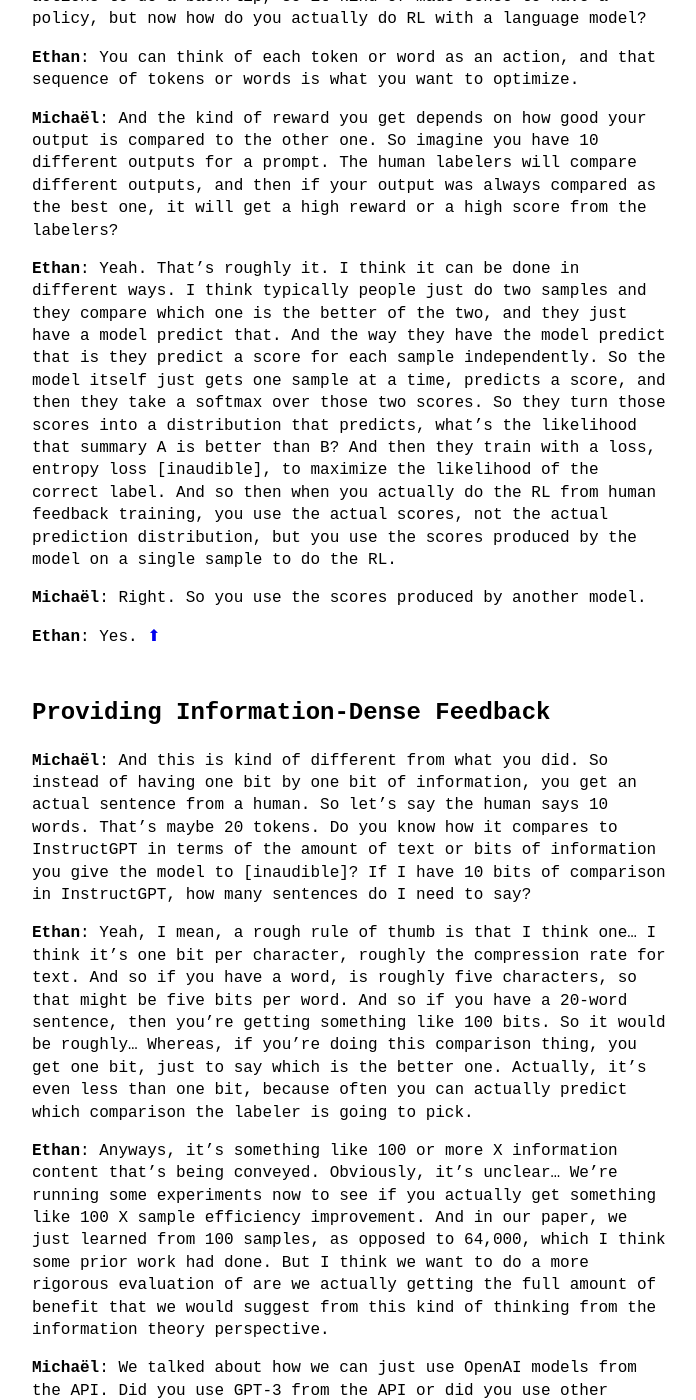
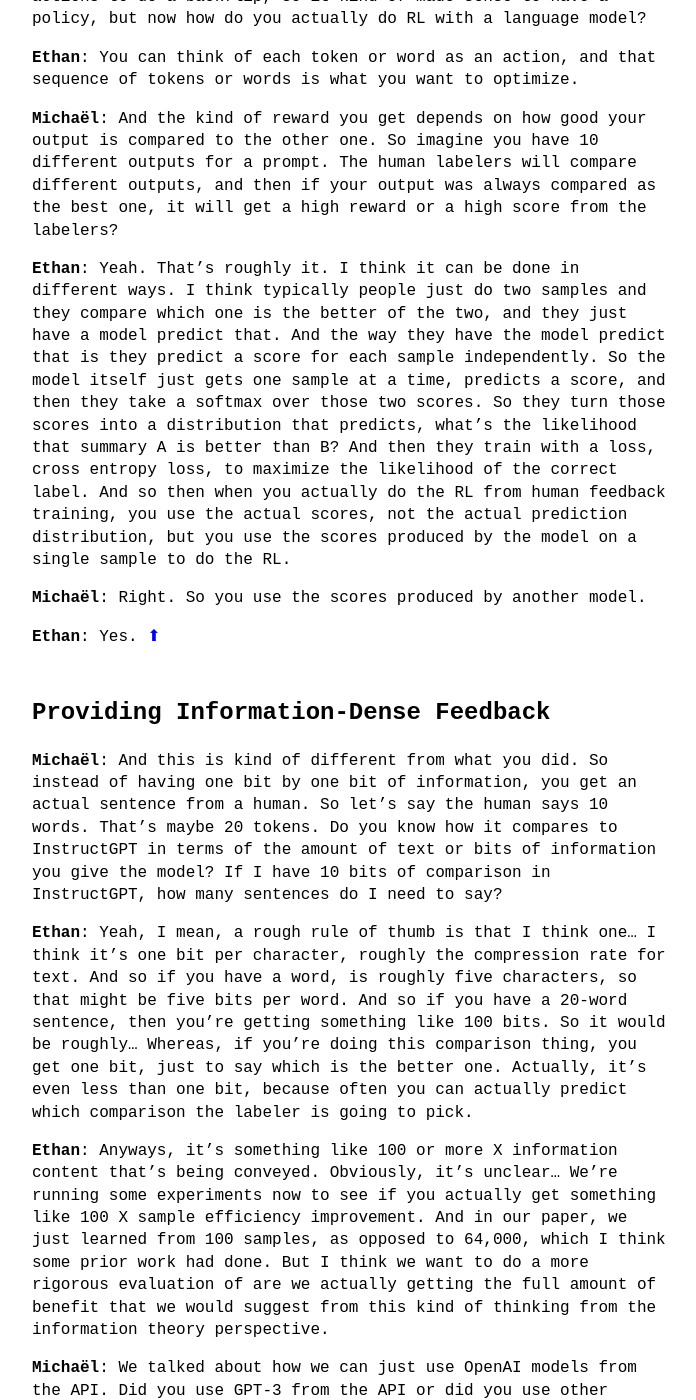
Before and after one commit to theinsideview/theinsideview.github.io, a Jekyll site: the page built from _posts/2022-08-22-perez.md, in a window 1280 px wide and 1400 px high, scrolled down 22817 px. Shown: the whole window, without its empty margins (288-984 px from the left). Built offline with Jekyll 4.4.1, drawn with Linux system fonts in a browser that asks for light colours; some of the changed text lies outside the part shown.

Commit message:
Update 2022-08-22-perez.md

```diff
--- a/_posts/2022-08-22-perez.md
+++ b/_posts/2022-08-22-perez.md
@@ -148,7 +148,7 @@
 
 **Michaël**: So what are some things you'll be particularly interested in seeing? Are there any things you expect to see, that you want to see?
 
-**Ethan**: Yeah. I think, one, I am interested in these demonstrations of scarier forms of misalignment. I think they haven't been well demonstrated, definitely not in language models. So for example, I'd be very excited to see a submission on honeypots, the example that I was giving, where you have a bunch of power-seeking multiple choice questions and you see "does the model actually try to gain power, gain compute, influence people?". Because those are all instrumental objectives that would be useful to whatever arbitrary goal the model might have if it's not language modeling. And we might very well start seeing it risking it [inaudible], and that would be a really huge result because then we could actually have something concrete to show people and say like, "Hey, this is a real potential concern, and it looks it's not going in the right direction."
+**Ethan**: Yeah. I think, one, I am interested in these demonstrations of scarier forms of misalignment. I think they haven't been well demonstrated, definitely not in language models. So for example, I'd be very excited to see a submission on honeypots, the example that I was giving, where you have a bunch of power-seeking multiple choice questions and you see "does the model actually try to gain power, gain compute, influence people?". Because those are all instrumental objectives that would be useful to whatever arbitrary goal the model might have if it's not language modeling. And we might very well start seeing it risking it, and that would be a really huge result because then we could actually have something concrete to show people and say like, "Hey, this is a real potential concern, and it looks it's not going in the right direction."
 
 **Michaël**: I think most people who know about machine learning and who would be able to submit something for your prize, don't always know what's alignment or misalignment, so maybe it's worth defining quickly, what's misalignment?
 <a href="#outline">⬆</a>
@@ -186,7 +186,7 @@
 
 **Ethan**: I think you can probably get quite a long way just with scaling on the existing models that are available. It doesn't cost too much to use GPT-3 via the API, and they give you $18 of free credits, and for the most part, participants haven't been running into that as a limit. I think GPT-3 does have a lot of the properties that suggest which way a scaling trend will go, at least in a lot of cases. I don't know if I've seen any tasks where GPT-3 ... It's at least rare. I can think of maybe a couple of tasks where GPT-3 is at random chance rather than above or below random chance. But certainly, we can also just keep the submissions that people make and if there's a flat line and we're not sure, is it going to be a standard scaling law or is it going to be an inverse scaling law, then we can check it when the API models are updated or when someone has a new model.
 
-**Michaël**: Yeah, because with the API, you can also check for different sizes. There are different WG [inaudible] models.
+**Michaël**: Yeah, because with the API, you can also check for different sizes. There are different Davinci models.
 
 **Ethan**: Exactly. Yeah. We have Colabs for people to use different API models of different sizes. You can even use some of the RL from human feedback training models as well. And we also have Colabs that use some of the other open source models like OPT or BLOOM and things like that.
 <a href="#outline">⬆</a>
@@ -207,7 +207,7 @@
 
 **Ethan**: clearly go against what evolution is optimizing. And we know that we're going against evolution and we still don't care about it. And so, I think that's roughly the concern, is that a lot of people worried about misalignment are concerned about is that the models will even be very aware of what it is that we as the model developers are wanting the model to do, but they actually just don't care about that. They've kind of picked up their own other heuristics that they do care about intrinsically and they just pursue that when they get the chance.
 
-**Michaël**: I won't go into this evolution analogy, because I've been talking a lot about this in the podcast. And I always end up disagreeing with people about whether there's an actual optimization process happening or not. I think when people talk about inner misalignment, they think about a different optimizing process. If there was another objective being optimized on top of just minimizing some kind of test loss [inaudible], there was another optimizer inside the weights of your neural network. And I think that's why it's kind of harder to find test cases for these because there has not been any example of this implementing code, as of right now, I believe.
+**Michaël**: I won't go into this evolution analogy, because I've been talking a lot about this in the podcast. And I always end up disagreeing with people about whether there's an actual optimization process happening or not. I think when people talk about inner misalignment, they think about a different optimizing process. If there was another objective being optimized on top of just minimizing some kind of test loss, there was another optimizer inside the weights of your neural network. And I think that's why it's kind of harder to find test cases for these because there has not been any example of this implementing code, as of right now, I believe.
 
 **Ethan**: Well, I think there are adjacent phenomena that have been demonstrated. I don't know if you've already on the podcast talked about objective misgeneralization. There was the demo of, basically they trained an agent in coin run, which is an environment where the model, I guess, tries to go towards some goal. And I think the goal is maybe some... I may be misremembering the details, but roughly it's going towards some coin or some goal in the top right part of the screen, the coin. And then they train the agent to do this and it's robustly able to do this. And then at test time, they move the location of the coin, and the model still pursues the objective of going to the top right of the screen. So picks the wrong generalization and it goes for it. This is an example where we trained the model to do a thing, and on all of our training, it was perfectly doing it. And then we shifted the environment a little bit, and then it generalized, in a very competent way, but in the wrong way, that was different from what we wanted.
 
@@ -278,7 +278,7 @@
 
 ## Main Insights from the Paper
 
-**Michaël**: Yeah. I think this feedback is... Yeah. Giving feedback for models to have them do what we want is something you've also been thinking about a little bit. You have published a paper on how to give the optimum amount of feedback, or at least giving feedback with sentences. And, I believe Avira [inaudible] from human feedback tries to do something kind of optimized, where the model asks for the things he's most unsure about. So there only requires a thousand bits of information to have a backflip. Your paper is called "Training Language Models With Language Feedback". It was published, I think, before you joined Anthropic. Do you want to just give us a few sentences about this paper?
+**Michaël**: Yeah. I think this feedback is... Yeah. Giving feedback for models to have them do what we want is something you've also been thinking about a little bit. You have published a paper on how to give the optimum amount of feedback, or at least giving feedback with sentences. And, I believe RL from human feedback tries to do something kind of optimized, where the model asks for the things he's most unsure about. So there only requires a thousand bits of information to have a backflip. Your paper is called "Training Language Models With Language Feedback". It was published, I think, before you joined Anthropic. Do you want to just give us a few sentences about this paper?
 
 **Ethan**: Yeah. Basically, I kind of outlined the way that RL from human feedback typically works is we just compare two different generations or outputs from a model. And that gives very little information to the model about why, for example, a particular output was better than another. Basically, it's like one bit of information or even less than one bit of information to the model that's doing the generation or output about how it should improve. And there are so many ways an output could be wrong or good or bad, and doing that attribution of which of the hundred words I generated is good or bad? Things like that. And so that was kind of the motivation for us to look for other sources of feedback that are much more information-dense, and an easy one for people to give is just writing feedback. We give feedback to each other, verbally or written in Google Docs. So this is very natural. It conveys a lot of information. It's not too difficult for us to give. And so...
 
@@ -339,7 +339,7 @@
 
 **Michaël**: And the kind of reward you get depends on how good your output is compared to the other one. So imagine you have 10 different outputs for a prompt. The human labelers will compare different outputs, and then if your output was always compared as the best one, it will get a high reward or a high score from the labelers?
 
-**Ethan**: Yeah. That's roughly it. I think it can be done in different ways. I think typically people just do two samples and they compare which one is the better of the two, and they just have a model predict that. And the way they have the model predict that is they predict a score for each sample independently. So the model itself just gets one sample at a time, predicts a score, and then they take a softmax over those two scores. So they turn those scores into a distribution that predicts, what's the likelihood that summary A is better than B? And then they train with a loss, entropy loss [inaudible], to maximize the likelihood of the correct label. And so then when you actually do the RL from human feedback training, you use the actual scores, not the actual prediction distribution, but you use the scores produced by the model on a single sample to do the RL.
+**Ethan**: Yeah. That's roughly it. I think it can be done in different ways. I think typically people just do two samples and they compare which one is the better of the two, and they just have a model predict that. And the way they have the model predict that is they predict a score for each sample independently. So the model itself just gets one sample at a time, predicts a score, and then they take a softmax over those two scores. So they turn those scores into a distribution that predicts, what's the likelihood that summary A is better than B? And then they train with a loss, cross entropy loss, to maximize the likelihood of the correct label. And so then when you actually do the RL from human feedback training, you use the actual scores, not the actual prediction distribution, but you use the scores produced by the model on a single sample to do the RL.
 
 **Michaël**: Right. So you use the scores produced by another model.
 
@@ -348,7 +348,7 @@
 
 ## Providing Information-Dense Feedback
 
-**Michaël**: And this is kind of different from what you did. So instead of having one bit by one bit of information, you get an actual sentence from a human. So let's say the human says 10 words. That's maybe 20 tokens. Do you know how it compares to InstructGPT in terms of the amount of text or bits of information you give the model to [inaudible]? If I have 10 bits of comparison in InstructGPT, how many sentences do I need to say?
+**Michaël**: And this is kind of different from what you did. So instead of having one bit by one bit of information, you get an actual sentence from a human. So let's say the human says 10 words. That's maybe 20 tokens. Do you know how it compares to InstructGPT in terms of the amount of text or bits of information you give the model? If I have 10 bits of comparison in InstructGPT, how many sentences do I need to say?
 
 **Ethan**: Yeah, I mean, a rough rule of thumb is that I think one... I think it's one bit per character, roughly the compression rate for text. And so if you have a word, is roughly five characters, so that might be five bits per word. And so if you have a 20-word sentence, then you're getting something like 100 bits. So it would be roughly... Whereas, if you're doing this comparison thing, you get one bit, just to say which is the better one. Actually, it's even less than one bit, because often you can actually predict which comparison the labeler is going to pick.
 
@@ -446,7 +446,7 @@
 
 **Ethan**: Yeah. So red teaming is basically finding cases, finding inputs where models fail to produce the behavior that you want them to. So they could be producing harmful behavior, for example harmful text outputs, things that are offensive. Maybe they're leaking some private information from the training corpus. Or in the longer term case, things that are catastrophic, like the model, as I mentioned, maybe it generates this plan to take over a data center, or maybe it's generating some code that actually gets run that is doing crazy trades on the stock market, for example.
 
-**Michaël**: Originally, red teaming comes from, I don't know if it's like Capture the Flag thing or hiker [inaudible] competitions where you have a team that tries to fight another team.
+**Michaël**: Originally, red teaming comes from, I don't know if it's like Capture the Flag thing or hacke competitions where you have a team that tries to fight another team.
 
 **Ethan**: Yeah, exactly. Yeah. So I think this is more in the security space where, within a company, there will be a team that is trying to make the company's systems secure and not vulnerable to attack, and then there'll be a red team that specifically, just within the company, tries to find all of those security vulnerabilities so that then the security developers can develop techniques for patching those weaknesses. And so similarly, I think we want to adopt that kind of mindset with our language models, where we have people who are trying their best to produce very safe and aligned language models or just models in general, and then we should also be doing this, running this loop of trying to figure out like, "Okay, now that we've tried to make it as best as we can, where are all the ways it's failing? Is it really robustly optimizing the objectives that we want? Or, if not, which cases is it not, and can we look at those cases and try to find some interesting, discernible pattern that we can then use as an insight to continue improving the models?"
 
@@ -571,7 +571,7 @@
 
 ## Reinforcement Learning Methods
 
-**Michaël**: There's something in my license that says, "If you're using this for commercial applications, then..." Yeah. I think one of the other things you mentioned in the paper is on top of prompt engineering, you also do, [inaudible] RL, reinforcement learning methods. Can you maybe elaborate on those?
+**Michaël**: There's something in my license that says, "If you're using this for commercial applications, then..." Yeah. I think one of the other things you mentioned in the paper is on top of prompt engineering, you also do... you also tried RL, so reinforcement learning methods. Can you maybe elaborate on those?
 
 **Ethan**: Yeah. I mean the kind of zero-shot prompting is good at getting diverse examples, but it is limited in terms of, as I mentioned, you get something 3.6% of examples are harmful from the model. And that means that you need 30 examples to get one that generates harmful content for any, for even a safer model, which is ideally what we want to get to, you might need one in 1,000 or one in 10,000 examples to generate, to find some example of harmful behavior. That's kind of the level of what production chatbots, like Alexa and Google Assistant would aim for, or maybe even more. And so, then you want more targeted methods for finding, for doing this adversarial attack. You want a method that's doing exploration specifically to try to elicit this harmful content.
 
@@ -609,7 +609,7 @@
 
 **Ethan**: Yeah. I think this is another example of a potentially misaligned behavior from language models, where this is something that's actively trained for language models to do. Whenever we train language models on internet conversations, users are typically highly consistent with statements they said earlier in the conversation. Including when they start to say things that are related to misinformation on various subreddits. And so, it's a very natural failure for a language model to have, but one that we want to train models out of.
 
-**Michaël**: How do you think Meta did with their BlenderBot to ban the offensive content? Do you think they just have a classifier of offensive content? And if it reaches a certain threshold, they'll be like, "Oh no, stop posting this. Post another message instead," until they reach something where it's not offensive. Obviously, we [inaudible].
+**Michaël**: How do you think Meta did with their BlenderBot to ban the offensive content? Do you think they just have a classifier of offensive content? And if it reaches a certain threshold, they'll be like, "Oh no, stop posting this. Post another message instead," until they reach something where it's not offensive.
 
 **Ethan**: Yeah. I don't have all of the details, but I think they pointed to one paper called Director, which I think they might have used the method from this paper to improve the alignment of the model. And basically, what this model does is there's one training objective, which is the standard language modeling objective, to predict the next word in the dialogue conversation. And that makes the model good at just dialogue in general.
 
```
